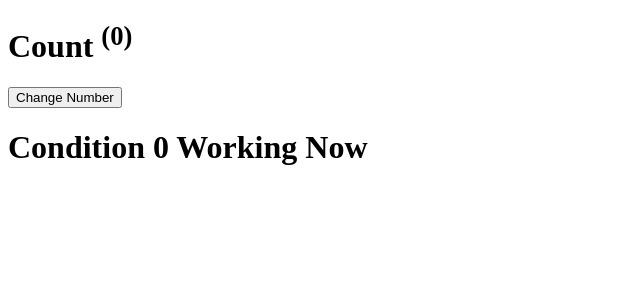
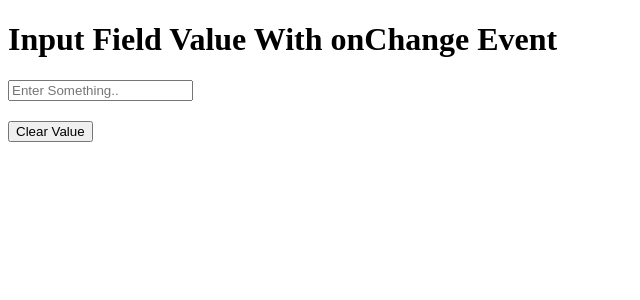
Before and after one commit to Hiii111/-react-code, a React (Vite) app: page / in a window 1280 px wide. Shown: the top 300 px of the page, without its empty margins (0-640 px from the left). Built offline with nearby package versions, Linux system fonts and the light colour scheme.

Commit message:
onchange event

```diff
--- a/src/App.jsx
+++ b/src/App.jsx
@@ -1,4 +1,6 @@
 // import { useState } from "react";
+
+import { useState } from "react";
 
 // function App(){
 //   const[fruit, setFruit]=useState("Apple");
@@ -64,21 +66,45 @@
 
 // multiple condition with state
 
-import { useState } from "react";
+// import { useState } from "react";
+
+// function App(){
+//   const[count, setCount]=useState(0);
+//   function handleCounter(){
+//     setCount(count + 1);
+//   }
+//   return(
+//     <div>
+//       <h1>Count <sup> ({count})</sup></h1>
+//       <button onClick={handleCounter}>Change Number</button>
+//       {count == 0 ? <h1>Condition 0 Working Now</h1>
+//       :count == 1 ? <h1>Condition 1 Working Now</h1>
+//       :count == 2 ? <h1>Condition 2 Working Now</h1> : <h1>Other Condition Working Now</h1>
+//     }
+//     </div>
+//   )
+// }
+// export default App;
+
+// function App(props){
+//   return(
+//     <h1>Hello, {props.name} Email  {props.email} </h1>
+//   )
+// }
+
+// export default App;
 
 function App(){
-  const[count, setCount]=useState(0);
-  function handleCounter(){
-    setCount(count + 1);
+  const[val, setVal]=useState("");
+  const handleEvent=(event)=>{
+    setVal(event.target.value);
   }
   return(
     <div>
-      <h1>Count <sup> ({count})</sup></h1>
-      <button onClick={handleCounter}>Change Number</button>
-      {count == 0 ? <h1>Condition 0 Working Now</h1>
-      :count == 1 ? <h1>Condition 1 Working Now</h1>
-      :count == 2 ? <h1>Condition 2 Working Now</h1> : <h1>Other Condition Working Now</h1>
-    }
+        <h1>Input Field Value With onChange Event</h1>
+        <input type="text" value={val} onChange={handleEvent} placeholder="Enter Something.." />
+        <h2>{val}</h2>
+        <button onClick={()=>setVal("")}>Clear Value</button>
     </div>
   )
 }
--- a/src/main.jsx
+++ b/src/main.jsx
@@ -5,6 +5,6 @@ import App from './App.jsx'
 
 createRoot(document.getElementById('root')).render(
   <StrictMode>
-    <App />
+    <App name="Mo Ahamad" email="moahamad@gmail.com" />
   </StrictMode>,
 )
```
